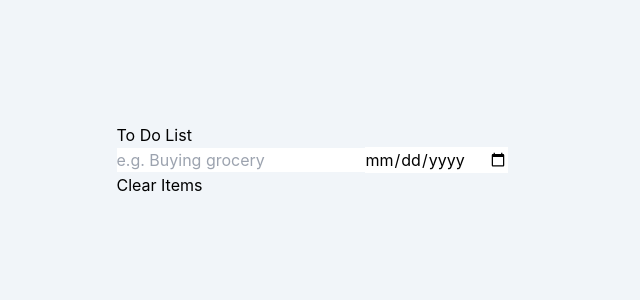
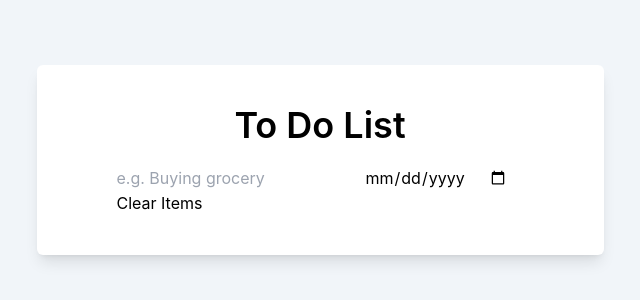
Before and after one commit to sepidsoroush/ToDo-list, a React (Create React App) app: page / in a window 1280 px wide. Shown: the part 240-540 px from the top of the page, without its empty margins (320-960 px from the left). Built offline with nearby package versions, Linux system fonts and the light colour scheme; some icons are missing.

Commit message:
Add style to ToDo list container

```diff
--- a/src/components/ToDoList.js
+++ b/src/components/ToDoList.js
@@ -75,8 +75,8 @@ const ToDoList = ()=>{
         setList(selectedItem);
     }
     return(
-        <section>
-            <h1>To Do List</h1>
+        <section className="bg-white px-20 py-10 rounded-md shadow-lg">
+            <h1 className="text-4xl font-semibold text-center mb-5">To Do List</h1>
             <form
             onSubmit={handleSubmit}
             >
```
